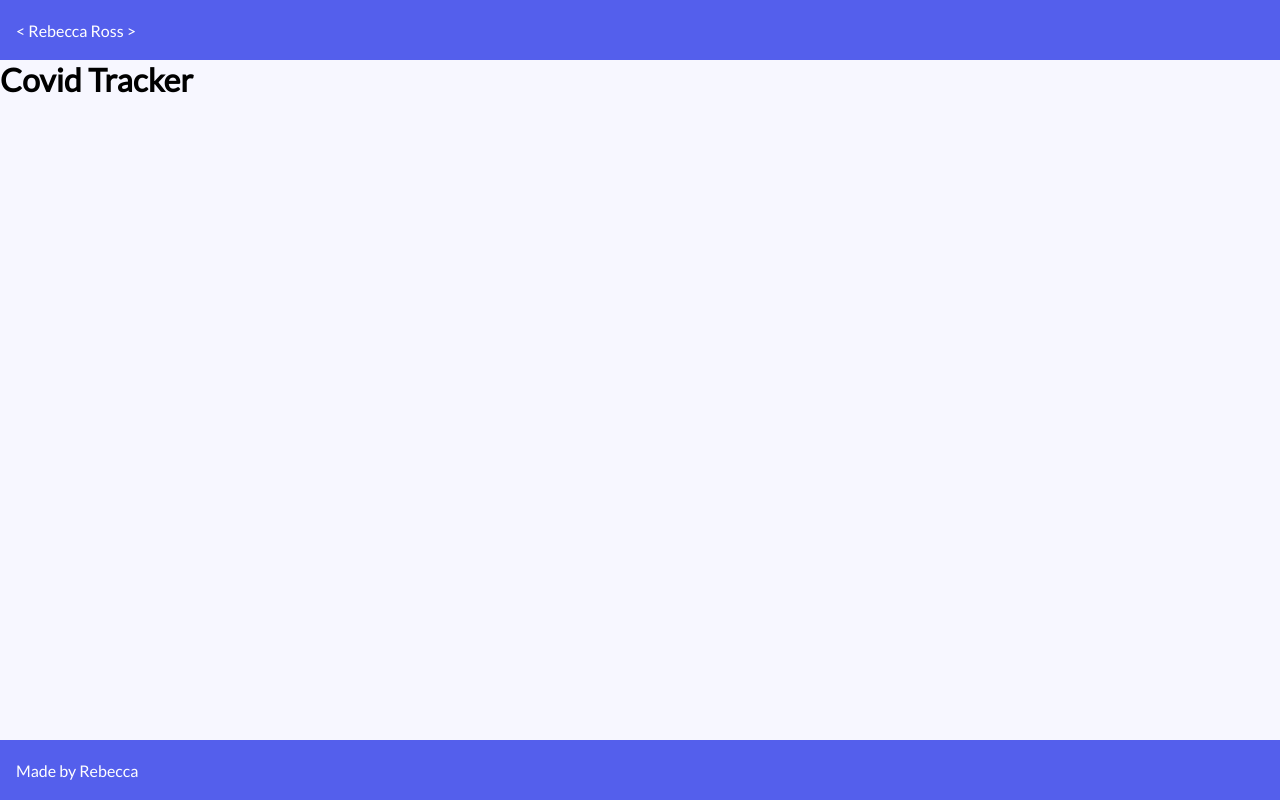
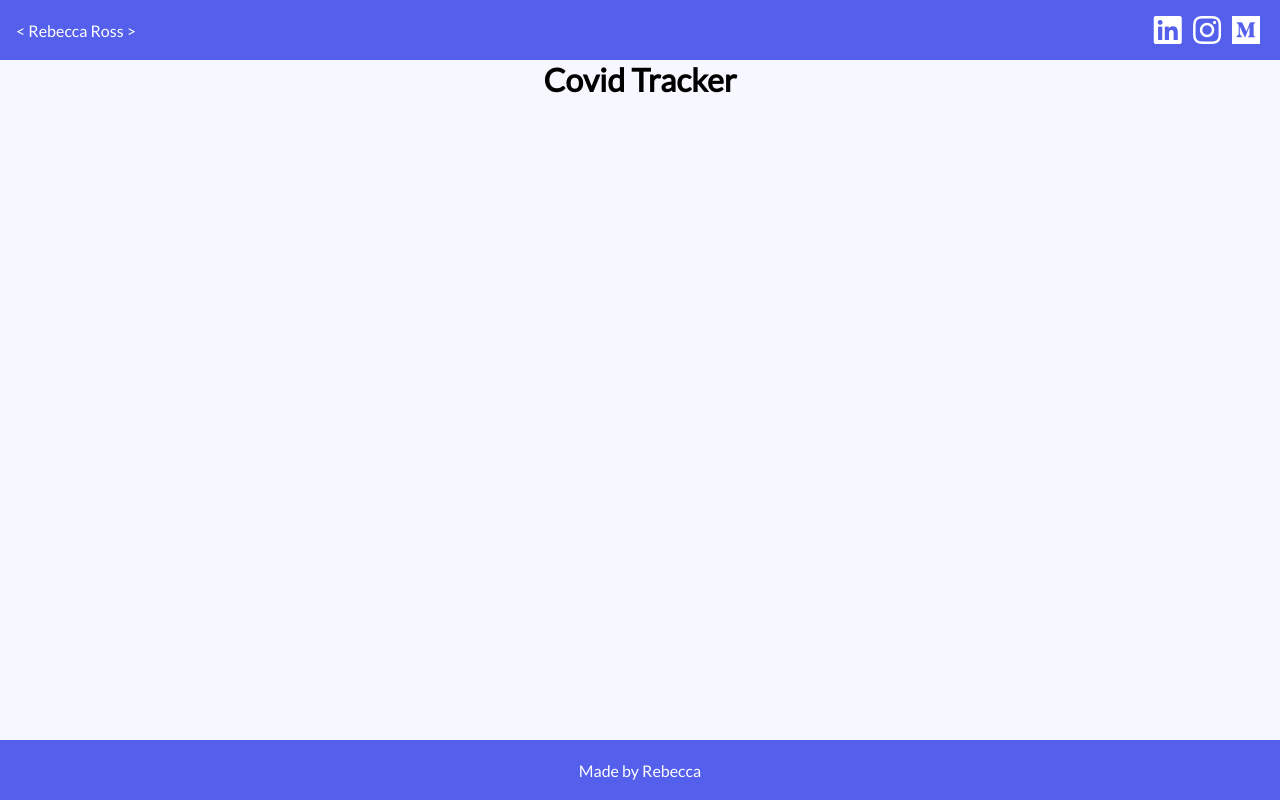
Before and after one commit to b-lauren/covid-tracker, a PHP site: page / in a window 1280 px wide. Run offline with PHP 8.4, Linux system fonts and the light colour scheme; some libraries are stand-ins or nearby versions.

Commit message:
Added sticky footer and socials to nav

```diff
--- a/index.html
+++ b/index.html
@@ -13,13 +13,15 @@
     <nav>
       <span>< Rebecca Ross ></span>
       <div class="socials">
-
+        <a href="#"><i class="fab fa-linkedin fa-2x"></i></a>
+        <a href="#"><i class="fab fa-instagram fa-2x"></i></a>
+        <a href="#"><i class="fab fa-medium fa-2x"></i></a>
       </div>
     </nav>
   </div>
 
   <div class="content-container">
-    <h1>Covid Tracker</h1>
+    <h1 class="center">Covid Tracker</h1>
   </div>
 
   <div class="footer-container">
--- a/styles.css
+++ b/styles.css
@@ -1,5 +1,6 @@
 * {
   margin: 0;
+  box-sizing: border-box;
 }
 
 body {
@@ -20,9 +21,24 @@ nav, footer {
   color: white;
   display: flex;
   align-items: center;
+  justify-content: space-between;
   padding: 0 16px;
+}
+
+a i {
+  color: #fff;
+  padding: 0 4px;
+}
+
+a i:hover {
+  opacity: 0.7;
 }
 
 footer {
   text-align: center;
+  justify-content: center;
 }
+
+.center {
+  text-align: center;
+}
```
